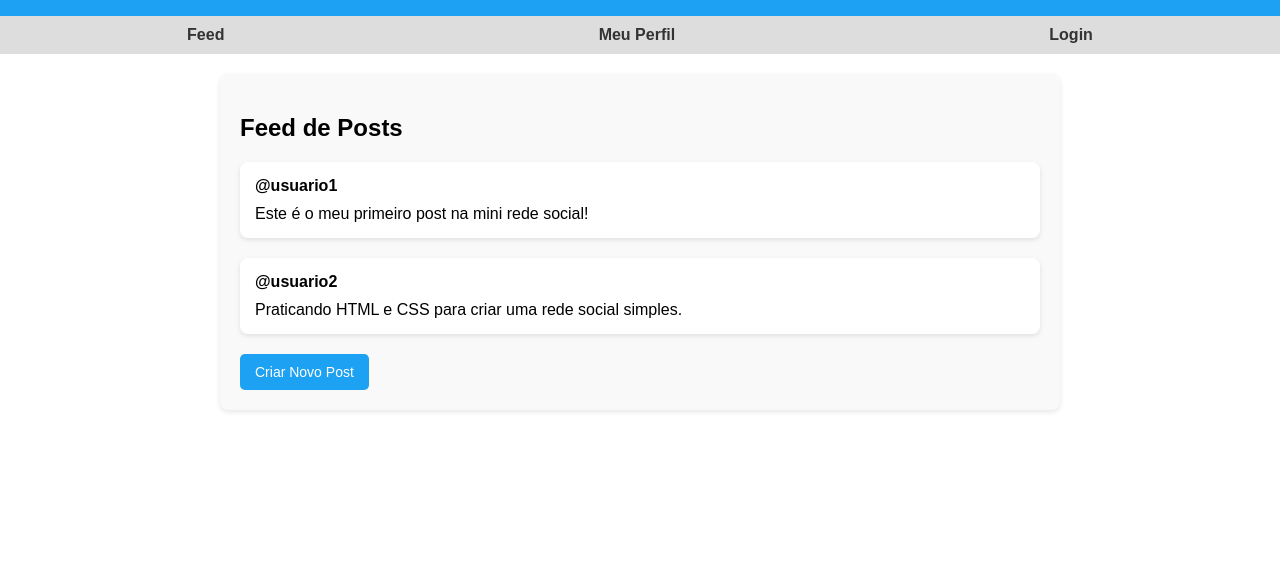
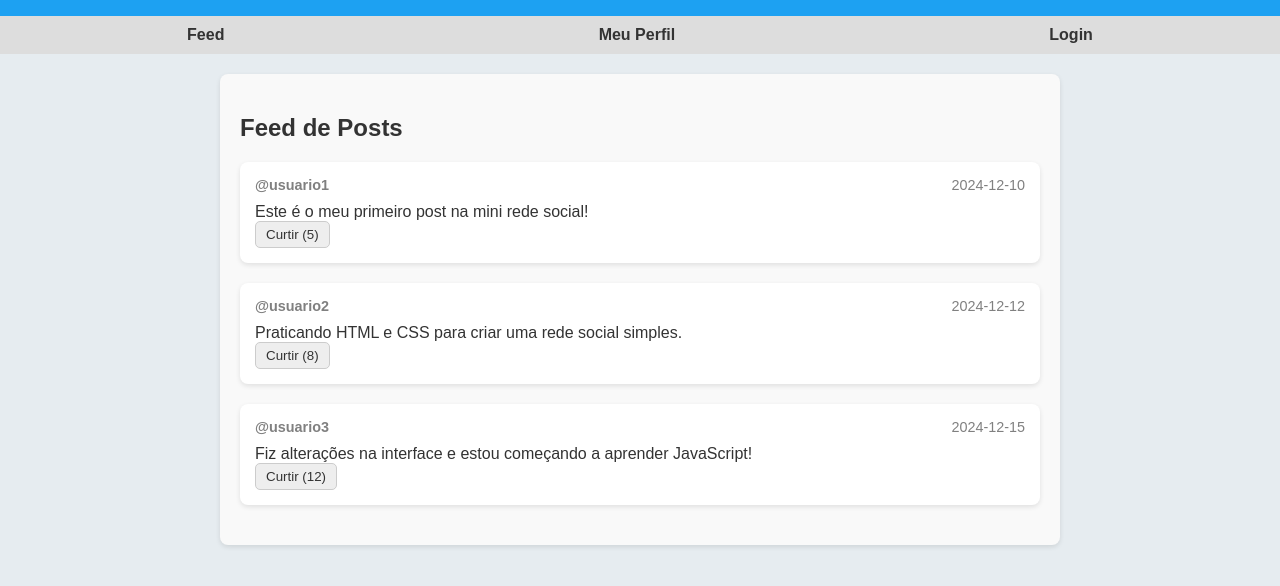
Before and after one commit to caikymorais/mini-social-network, a plain HTML site: page index.html in a window 1280 px wide. Shown: the part 94-680 px from the top of the page. Drawn offline with Linux system fonts and the light colour scheme.

Commit message:
adicionar likes e datas em posts

```diff
--- a/css/styles.css
+++ b/css/styles.css
@@ -1,26 +1,38 @@
+/* Geral */
 body {
   font-family: Arial, sans-serif;
   margin: 0;
   padding: 0;
   box-sizing: border-box;
+  background-color: #e6ecf0; /* Fundo sutil para todo o corpo */
+  color: #333;
 }
+
 header {
   background-color: #1da1f2;
   color: white;
   padding: 15px;
   text-align: center;
 }
+
 nav {
   display: flex;
   justify-content: space-around;
   background-color: #ddd;
   padding: 10px 0;
 }
+
 nav a {
   text-decoration: none;
   color: #333;
   font-weight: bold;
 }
+
+nav a:hover {
+  color: #1da1f2;
+}
+
+/* Conteúdo principal */
 main {
   max-width: 800px;
   margin: 20px auto;
@@ -29,6 +41,8 @@ main {
   border-radius: 8px;
   box-shadow: 0 2px 5px rgba(0, 0, 0, 0.1);
 }
+
+/* Posts */
 .post {
   background: #fff;
   margin-bottom: 20px;
@@ -36,10 +50,23 @@ main {
   border-radius: 8px;
   box-shadow: 0 2px 5px rgba(0, 0, 0, 0.1);
 }
+
+.post-header {
+  display: flex;
+  justify-content: space-between;
+  font-size: 0.9em;
+  color: gray;
+}
+
 .post-author {
   font-weight: bold;
-  margin-bottom: 10px;
 }
+
+.post-content {
+  margin-top: 10px;
+}
+
+/* Botões */
 .button {
   display: inline-block;
   background-color: #1da1f2;
@@ -51,7 +78,23 @@ main {
   text-decoration: none;
   font-size: 14px;
   cursor: pointer;
+  transition: background-color 0.3s ease;
 }
+
 .button:hover {
   background-color: #0c85d0;
 }
+
+/* Botão de "like" */
+.like-button {
+  background-color: #eee;
+  color: #333;
+  padding: 5px 10px;
+  border: 1px solid #ccc;
+  border-radius: 5px;
+  cursor: not-allowed; /* Apresenta o botão como não funcional */
+}
+
+.like-button:hover {
+  background-color: #ddd;
+}
--- a/index.html
+++ b/index.html
@@ -21,21 +21,42 @@
 
   <main id="feed">
     <h2>Feed de Posts</h2>
+
+    <!-- Post 1 -->
     <div class="post">
-      <div class="post-author">@usuario1</div>
-      <div class="post-content">Este é o meu primeiro post na mini rede social!</div>
-    </div>
-    <div class="post">
-      <div class="post-author">@usuario2</div>
-      <div class="post-content">Praticando HTML e CSS para criar uma rede social simples.</div>
+      <div class="post-header">
+        <span class="post-author">@usuario1</span>
+        <span class="post-date">2024-12-10</span>
+      </div>
+      <div class="post-content">
+        Este é o meu primeiro post na mini rede social!
+      </div>
+      <button class="like-button">Curtir (5)</button>
     </div>
 
-    <!-- Formulário de novo post -->
-    <div id="new-post-form" style="display: none;">
-      <textarea id="new-post-content" placeholder="Escreva seu post aqui..." maxlength="280"></textarea>
-      <button class="button" onclick="publicarPost()">Publicar</button>
+    <!-- Post 2 -->
+    <div class="post">
+      <div class="post-header">
+        <span class="post-author">@usuario2</span>
+        <span class="post-date">2024-12-12</span>
+      </div>
+      <div class="post-content">
+        Praticando HTML e CSS para criar uma rede social simples.
+      </div>
+      <button class="like-button">Curtir (8)</button>
     </div>
-    <button class="button" onclick="mostrarFormulario()">Criar Novo Post</button>
+
+    <!-- Post 3 -->
+    <div class="post">
+      <div class="post-header">
+        <span class="post-author">@usuario3</span>
+        <span class="post-date">2024-12-15</span>
+      </div>
+      <div class="post-content">
+        Fiz alterações na interface e estou começando a aprender JavaScript!
+      </div>
+      <button class="like-button">Curtir (12)</button>
+    </div>
   </main>
 
   <script src="js/scripts.js"></script>
--- a/js/scripts.js
+++ b/js/scripts.js
@@ -1,13 +1,15 @@
 function mostrarFormulario() {
+  // Exibe o formulário para criação de novos posts
   document.getElementById("new-post-form").style.display = "block";
 }
 
 function publicarPost() {
+  // Publicação decorativa
   const postContent = document.getElementById("new-post-content").value;
   if (postContent) {
     alert("Post publicado com sucesso: " + postContent);
-    document.getElementById("new-post-content").value = ""; // Limpar o conteúdo
-    document.getElementById("new-post-form").style.display = "none"; // Fechar o formulário
+    document.getElementById("new-post-content").value = ""; // Limpa o campo de texto
+    document.getElementById("new-post-form").style.display = "none"; // Oculta o formulário
   } else {
     alert("Por favor, escreva algo para publicar.");
   }
```
